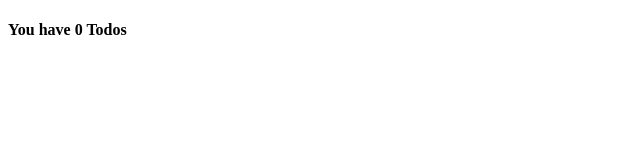
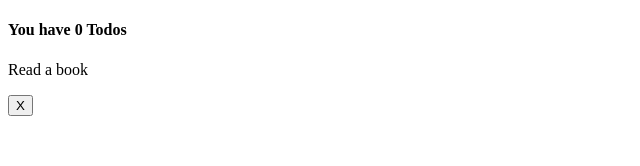
Before and after one commit to DarbazAli/to-do-react-app, a React (Vite) app: page / in a window 1280 px wide. Shown: the top 166 px of the page, without its empty margins (0-640 px from the left). Built offline with nearby package versions, Linux system fonts and the light colour scheme.

Commit message:
create ToDo

```diff
--- a/src/App.js
+++ b/src/App.js
@@ -5,22 +5,40 @@ const Header = ({ lenght }) => {
   return <h4>You have {length} Todos</h4>;
 };
 
+const ToDo = ({item}) => {
+  console.log(item);
+  return (
+    <div>
+      <p>{item}</p>
+      <button>X</button>
+    </div>
+  )
+}
 const ToDos = ({ items }) => {
-  return items.lenght === 0 ? (
-    <p>There is no todo for now!</p>
-  ) : (
-    <div>
-      {items.map((item, index) => (
-        <Todo key={index} item={item} />
-      ))}
-    </div>
-  );
-};
+  if ( items.lenght < 1 ) {
+    return (<p>There is no todo for now</p>)
+  } else {
+    return (
+      <div>
+        {
+          items.map( (item, index) => {
+            return (<ToDo key={index} item={item} />)
+          })
+        }
+      </div>
+    )
+  }
+}
+
+
 const App = () => {
-  const [todos, setTodos] = useState([]);
+  const [todos, setTodos] = useState(['Read a book']);
   return (
     <div>
       <Header lenght={todos.lenght} />
+      <ToDos
+        items={todos}
+      />
     </div>
   );
 };
```
